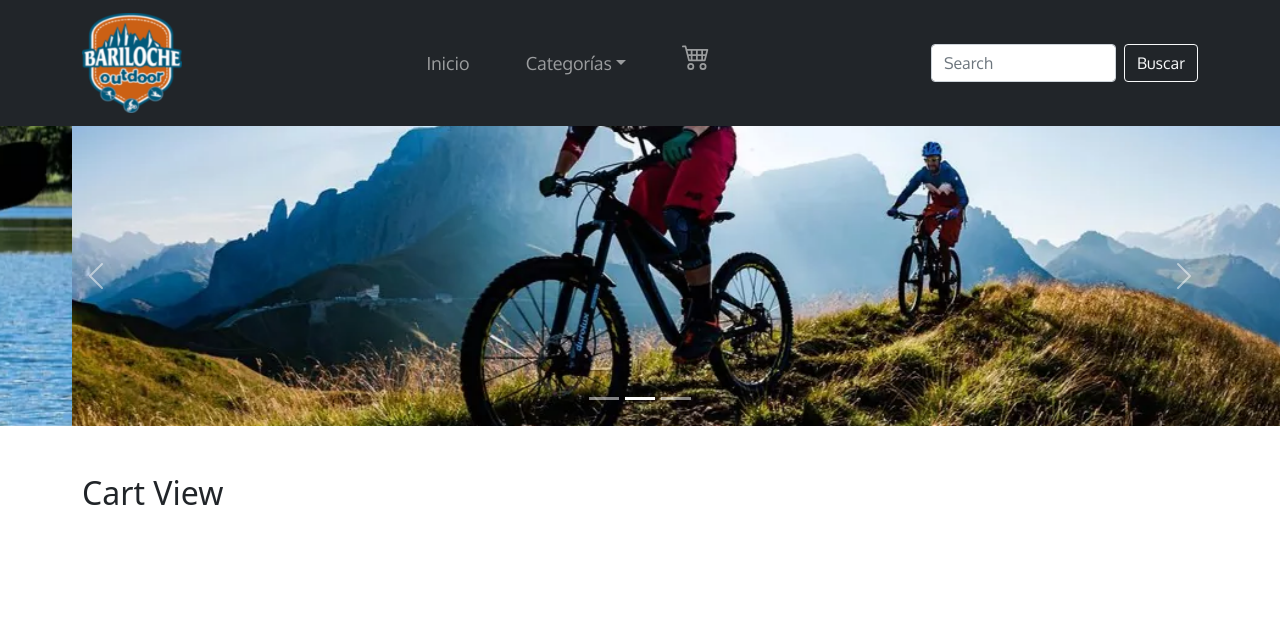
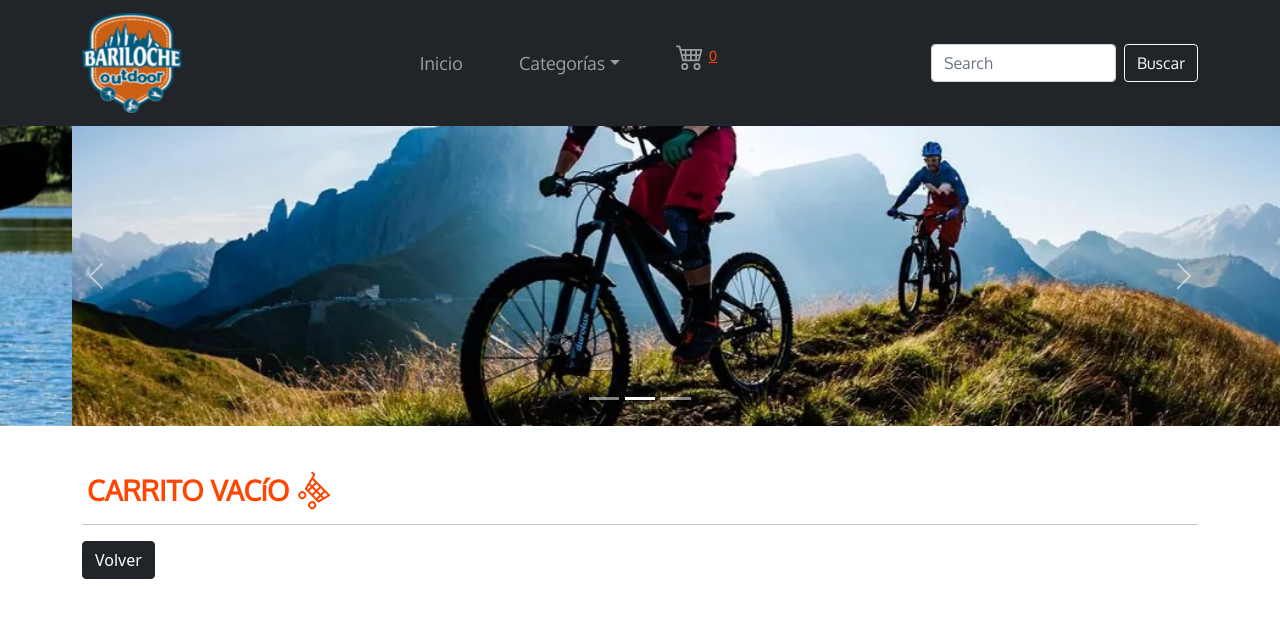
Before and after one commit to facurz/Bariloche-outDoor, a React (Create React App) app: page /cart in a window 1280 px wide. Shown: the top 618 px of the page. Built offline with nearby package versions, Linux system fonts and the light colour scheme.

Commit message:
CartContext

```diff
--- a/src/App.js
+++ b/src/App.js
@@ -5,12 +5,14 @@ import {Carrusel} from './components/Carrusel/Carrusel'
 import { BrowserRouter, Route, Routes, Navigate } from 'react-router-dom';
 import { ItemDetailContainer } from './components/ItemDetailContainer/ItemDetailContainer';
 import { CartView } from './components/CartView/CartView';
+import { CartProvider } from './Context/CartContext';
 
 
 
 
 function App() {
   return (
+    <CartProvider>
 
       <BrowserRouter>
         <NavBar/>
@@ -25,9 +27,8 @@ function App() {
           <Route path="*" element={ <Navigate to="/" /> } />
         </Routes>
 
-
-
       </BrowserRouter>
+    </CartProvider>
 
 
 
--- /dev/null
+++ b/src/Context/CartContext.js
@@ -0,0 +1,46 @@
+import React, { createContext, useState } from 'react'
+
+export const CartContext = createContext()
+
+export const CartProvider = ( {children} ) => { // la props children es para recibir todos los elementos hijos desde App.js
+
+    const [carrito, setCarrito] = useState([])
+
+    const agregarAlCarrito = (item) => {
+      setCarrito( [...carrito, item] )
+    }
+
+    const removerDelCarrito = (id) => {
+      setCarrito( carrito.filter(prod => prod.id !== id ) )
+    }
+
+    const vaciarCarrito = () => {
+      setCarrito([])
+    }
+
+    const totalCantidad = () => {
+      return carrito.reduce((acc, prod) => acc + prod.cantidad, 0)
+    }
+
+    const totalCompra = () => {
+        return carrito.reduce((acc, prod) => acc + prod.price * prod.cantidad, 0)
+    }
+
+    const isInCart = (id) => {
+      return carrito.some( prod => prod.id === id )
+    }
+
+    return (
+        <CartContext.Provider value={{
+            carrito,
+            agregarAlCarrito,
+            removerDelCarrito,
+            vaciarCarrito,
+            totalCantidad,
+            isInCart,
+            totalCompra
+        }}>
+            {children}
+        </CartContext.Provider>
+    )
+}
--- /dev/null
+++ b/src/components/CartView/CartItem.js
@@ -0,0 +1,39 @@
+import React, { useContext } from 'react'
+import { BsFillTrashFill } from 'react-icons/bs'
+import { CartContext } from '../../Context/CartContext'
+import { Container, Row, Col } from 'react-bootstrap'
+import './CartItem.scss'
+
+export const CartItem = ({name, price, cantidad, id}) => {
+
+    const {removerDelCarrito} = useContext(CartContext)
+
+
+    return (
+        <Container>
+
+            <Row className="d-flex justify-content-center text-center">
+                <Col>
+                <p>{name}</p>
+                </Col>
+                <Col>
+                <p>{cantidad}</p>
+                </Col>
+                <Col>
+                <p>{price}</p>
+                </Col>
+                <Col>
+                <p>{price * cantidad}</p>
+                </Col>
+                <Col>
+                <button
+                    className="eliminar_producto btn btn-danger"
+                    onClick={() => { removerDelCarrito(id) }}
+                >
+                    <BsFillTrashFill/>
+                </button>
+                </Col>
+            </Row>
+        </Container>
+    )
+}
--- /dev/null
+++ b/src/components/CartView/CartItem.scss
@@ -0,0 +1,21 @@
+
+.cartView_detalle{
+    font-family: 'Oxygen', sans-serif;
+    display: flex;
+    justify-content: center;
+    text-align: center;
+
+}
+
+.eliminar_producto{
+    font-size: 13px;
+    padding: 3;
+    color:orangered;
+    background-color: transparent;
+}
+.eliminar_producto:hover{
+    font-size: 15px;
+    padding: 3;
+    color:red;
+    background-color: transparent;
+}
--- a/src/components/CartView/CartView.js
+++ b/src/components/CartView/CartView.js
@@ -1,9 +1,75 @@
-import React from 'react'
+import React, { useContext} from 'react'
+import { useNavigate} from 'react-router'
+import { Link } from 'react-router-dom'
+import { CartContext } from '../../Context/CartContext'
+import { CartItem } from './CartItem'
+import { BsCart4  } from "react-icons/bs"
+import { Container, Row, Col } from 'react-bootstrap'
+import './CartView.scss'
 
 export const CartView = () => {
+
+    const {carrito, vaciarCarrito} = useContext(CartContext)
+
+    const navigate = useNavigate()
+
+    const handleVolverInicio = () => {
+        navigate('/')
+    }
+
+
+
     return (
         <div className="container my-5">
-            <h2>Cart View</h2>
+            {
+                carrito.length > 0
+                ?   <>
+                        <div className="cart_title">
+                            <BsCart4 className="cart_widget--font"/>
+                            <h2 className="cart_title--font">CARRITO DE COMPRAS</h2>
+                        </div>
+
+                        <hr/>
+                        <Container>
+                            <Row className="cartView_subtitulod-flex justify-content-center text-center">
+                                <Col>
+                                    <h5>Producto</h5>
+                                </Col>
+                                <Col>
+                                    <h5>Cantidad</h5>
+                                </Col>
+                                <Col>
+                                    <h5>Precio</h5>
+                                </Col>
+                                <Col>
+                                    <h5>Subtotal</h5>
+                                </Col>
+                                <Col>
+                                </Col>
+                            </Row>
+                            </Container>
+                        <section>
+                            {
+                                carrito.map((prod) => <CartItem {...prod}/>)
+                            }
+                        </section>
+                        <hr/>
+                        <div className="d-flex justify-content-center">
+                            <button className="btn btn-outline-dark" onClick={vaciarCarrito}>Vaciar carrito</button>
+                            <button className="btn btn-dark mx-2">Terminar mi compra</button>
+                            <button className="btn btn-outline-dark" onClick={handleVolverInicio}>Volver al inicio</button>
+                        </div>
+                    </>
+
+                :   <>
+                        <div className="cart_title">
+                            <h2 className="cart_title--font">CARRITO VACíO</h2>
+                            <BsCart4 className="cart_widget--vacio"/>
+                        </div>
+                        <hr/>
+                        <Link to="/" className="btn btn-dark">Volver</Link>
+                    </>
+            }
         </div>
     )
 }
--- /dev/null
+++ b/src/components/CartView/CartView.scss
@@ -0,0 +1,42 @@
+.cart_title{
+    display: flex;
+    align-items: center;
+}
+.cart_title--font{
+    display: inline-block;
+    margin-left: 5px;
+    margin-bottom: 0;
+    font-family: 'Oxygen', sans-serif;
+    font-size: 28px;
+    font-weight: 700;
+    color: orangered;
+
+}
+.cart_widget--font{
+    display: inline-block;
+    margin: 0;
+    padding: 0;
+    font-family: 'Oxygen', sans-serif;
+    font-size: 32px;
+    font-weight: 700;
+    color: orangered;
+}
+
+.cart_widget--vacio{
+    display: inline-block;
+    margin-left: 10px;
+    padding: 0;
+    font-family: 'Oxygen', sans-serif;
+    font-size: 32px;
+    font-weight: 700;
+    color: orangered;
+    transform: rotate(45deg);
+}
+
+.cartView_subtitulo{
+    font-family: 'Oxygen', sans-serif;
+    display: flex;
+    justify-content: center;
+    text-align: center;
+
+}
--- a/src/components/CartWidget/CartWidget.js
+++ b/src/components/CartWidget/CartWidget.js
@@ -1,12 +1,18 @@
+import { useContext } from "react";
 import { BsCart4  } from "react-icons/bs";
+import { CartContext } from "../../Context/CartContext";
 import './CartWidget.scss'
 
 
 export const CartWidget = ( ) => {
+
+    const {totalCantidad} = useContext(CartContext)
+
     return(
-        <div>
+        <div className="cartWidget">
 
-            <BsCart4  className="cartWidget"/>
+            <BsCart4  className="cartIcon"/>
+            <span className="contador">{totalCantidad()}</span>
 
         </div>
     );
--- a/src/components/CartWidget/CartWidget.scss
+++ b/src/components/CartWidget/CartWidget.scss
@@ -1,6 +1,16 @@
 .cartWidget{
-    margin-bottom: 15px;
+    display: flex;
+    align-items: center;
+}
+.cartIcon {
     color:#9b9d9e;
     font-size: 28px;
     font-weight: bold;
 }
+
+.contador{
+    color: orangered;
+    text-decoration: underline;
+    font-size: 14px;
+    margin-left: 5px;
+}
--- a/src/components/ItemDetail/ItemDetail.js
+++ b/src/components/ItemDetail/ItemDetail.js
@@ -1,15 +1,17 @@
-import React, {useState} from 'react'
+import React, {useState, useContext} from 'react'
 import { Link } from 'react-router-dom'
 import { useNavigate} from 'react-router'
 import {ItemCount} from '../ItemCount/ItemCount'
 import { Col, Container, Row} from 'react-bootstrap'
+import { CartContext } from '../../Context/CartContext'
 import './ItemDetail.scss'
 
 export const ItemDetail = ({id, name, img, desc, price, categ, stock}) => {
 
+    const {agregarAlCarrito, isInCart} = useContext(CartContext)
     const navigate = useNavigate()
     const [cantidad, setCantidad] = useState(1)
-    const [agregado, setAgregado] = useState(false)
+
 
 
     const handleVolver = () => {
@@ -22,13 +24,12 @@ export const ItemDetail = ({id, name, img, desc, price, categ, stock}) => {
 
     const handleAgregar = () => {
         if (cantidad > 0) {
-            console.log('Item agregado:', {
+            agregarAlCarrito({
                 id,
                 name,
                 price,
                 cantidad
             })
-            setAgregado(true)
         }
     }
 
@@ -46,14 +47,14 @@ export const ItemDetail = ({id, name, img, desc, price, categ, stock}) => {
                     <p className="detail_text mb-3"><small className="text-muted">Cantidad disponible: {stock}</small></p>
 
                     {
-                    !agregado
+                    !isInCart(id)
                     ?   <ItemCount
                             stock={stock}
                             cantidad={cantidad}
                             setCantidad={setCantidad}
                             onAdd={handleAgregar}
                         />
-                    :   <Link to="/cart" className="btn btn-success d-block">Terminar mi compra</Link>
+                    :   <Link to="/cart" className="btn btn-dark d-block">Ir al Carrito de Compras</Link>
                     }
 
                     <div className="my-4">
--- a/src/components/NavBar/NavBar.js
+++ b/src/components/NavBar/NavBar.js
@@ -22,7 +22,7 @@ export const NavBar = () => {
                             <NavDropdown.Item><Link className="linkSubmenu" to="/productos/Bicicletas">Bicis</Link></NavDropdown.Item>
                             <NavDropdown.Item><Link className="linkSubmenu" to="/productos/Kayaks">Kayaks</Link></NavDropdown.Item>
                             </NavDropdown>
-                            <CartWidget/>
+                            <Link to="/cart"><CartWidget/></Link>
                         </Nav>
                         <Form className="d-flex">
                             <FormControl
```
Lines whose indentation alone changed are shown as unchanged.
